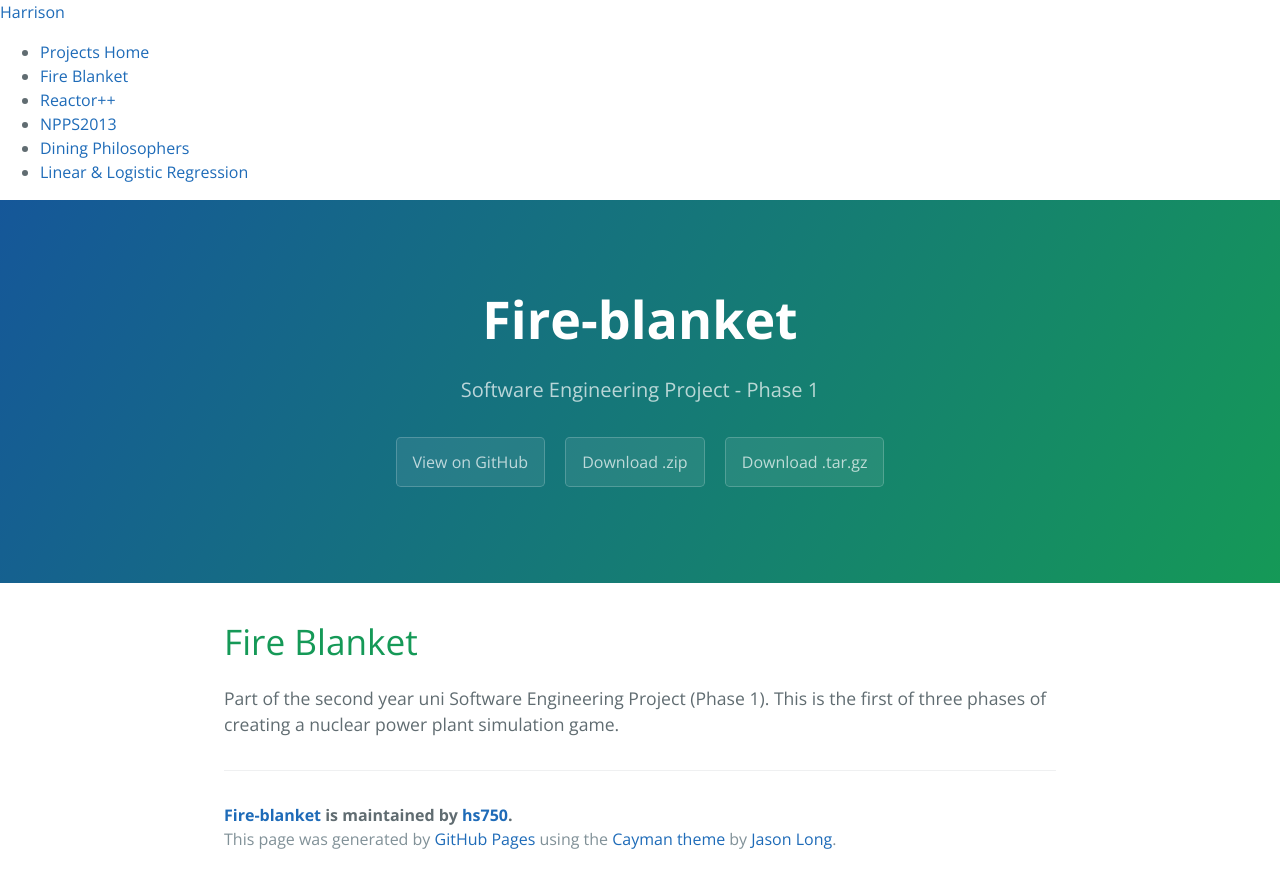
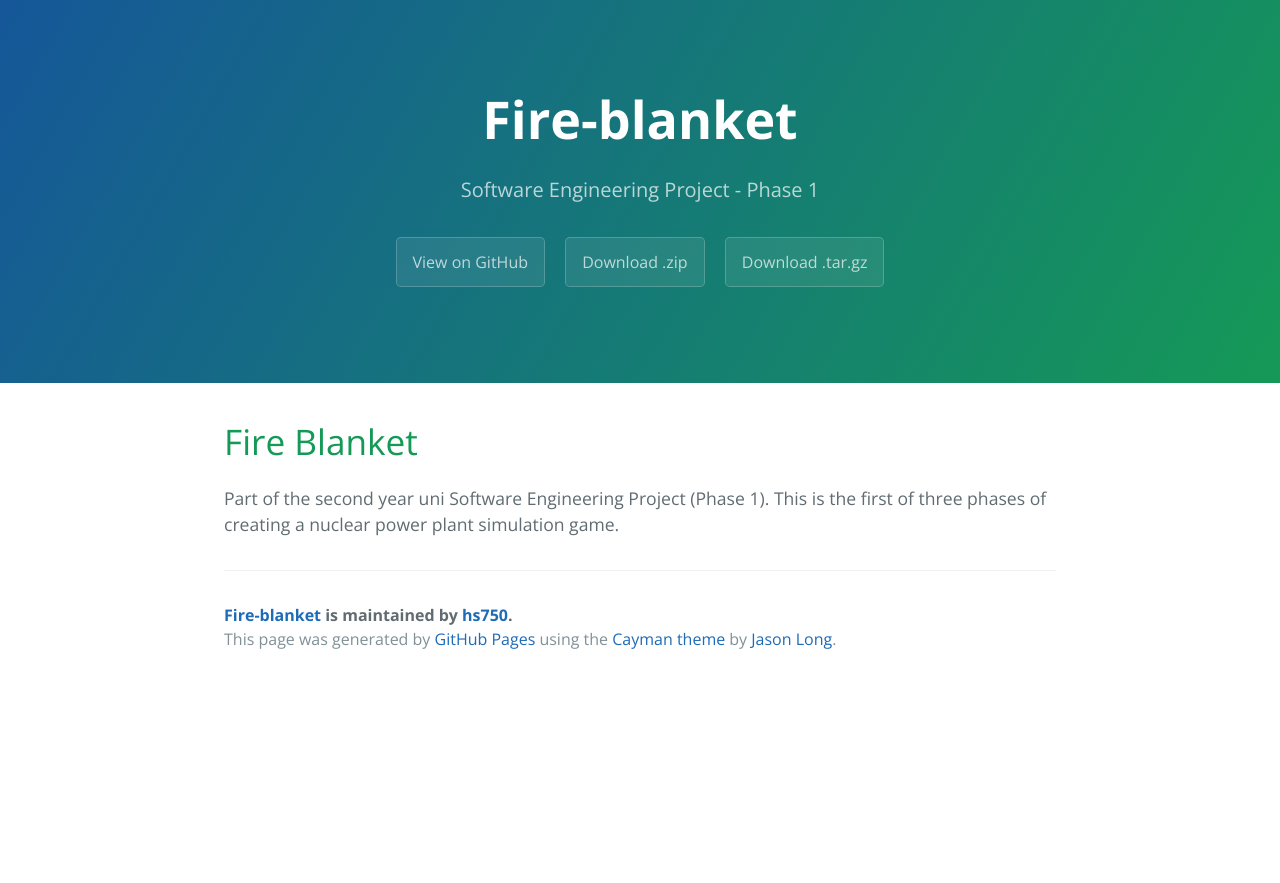
Before and after one commit to hs750/fire-blanket, a plain HTML site: page index.html in a window 1280 px wide. After the commit the page ends 800 px from the top, so only its background shows below. Drawn offline with nearby package versions, Linux system fonts and the light colour scheme.

Commit message:
Update index.html

```diff
--- a/index.html
+++ b/index.html
@@ -10,19 +10,6 @@
     <link rel="stylesheet" type="text/css" href="stylesheets/github-light.css" media="screen">
   </head>
   <body>
-      <div class="nav">
-        <a class="brand" href="http://harrison-spain.com">Harrison</a>
-        <div class="nav-collapse">
-          <ul class="nav">
-            <li><a href="http://projects.harrison-spain.com">Projects Home</a></li>
-            <li><a href="http://projects.harrison-spain.com/fire-blanket">Fire Blanket</a></li>
-            <li><a href="http://projects.harrison-spain.com/REACTOR">Reactor++</a></li>
-            <li><a href="http://projects.harrison-spain.com/ReactorEE">NPPS2013</a></li>
-            <li><a href="http://projects.harrison-spain.com/DiningPhilosophers">Dining Philosophers</a></li>
-            <li><a href="http://projects.harrison-spain.com/Regression">Linear & Logistic Regression</a></li>
-          </ul>
-        </div><!-- /.nav-collapse -->
-</div>
     <section class="page-header">
       <h1 class="project-name">Fire-blanket</h1>
       <h2 class="project-tagline">Software Engineering Project - Phase 1</h2>
```
